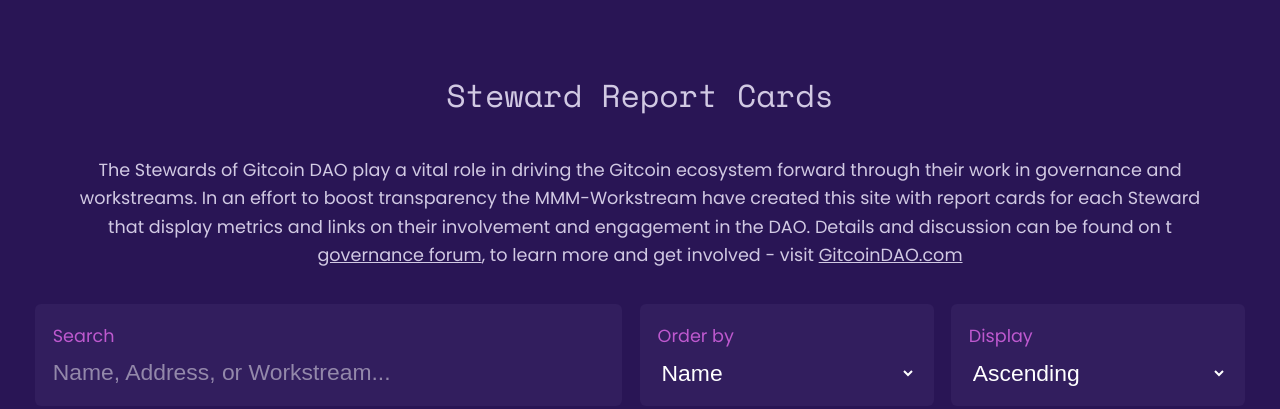
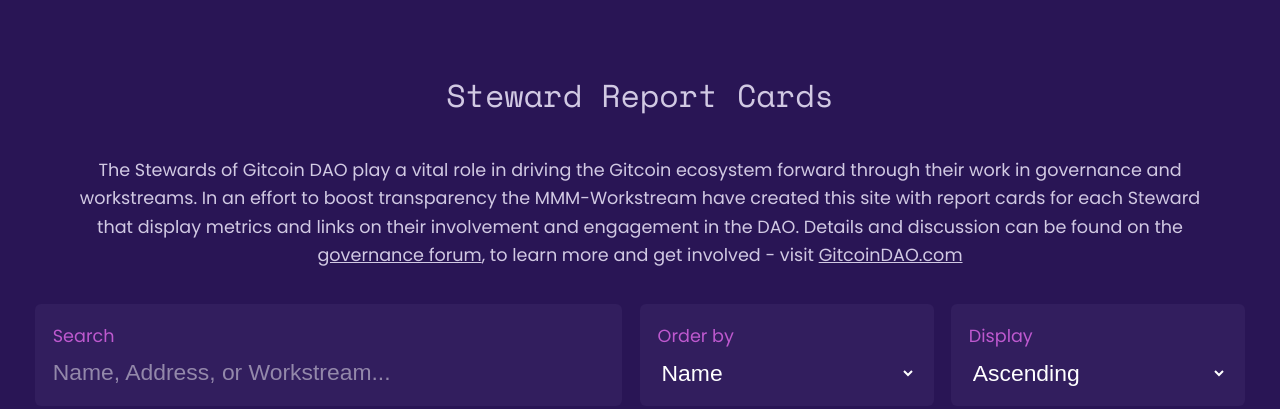
Before and after one commit to mmmgtc/stewards-v1.0, a Flask app: page / in a window 1280 px wide. Shown: the top 409 px of the page. Run offline with Flask 2, Linux system fonts and the light colour scheme; parts of the project's set-up code (start-up, migrations or seed data) failed here and were passed over.

Commit message:
Fix description typo

```diff
--- a/app/templates/index.html
+++ b/app/templates/index.html
@@ -53,7 +53,7 @@
           an effort to boost transparency the MMM-Workstream have created this
           site with report cards for each Steward that display metrics and links
           on their involvement and engagement in the DAO. Details and discussion
-          can be found on t
+          can be found on the
           <a
             href="https://gov.gitcoin.co/t/introducing-steward-report-cards/8712"
             target="_blank"
```
